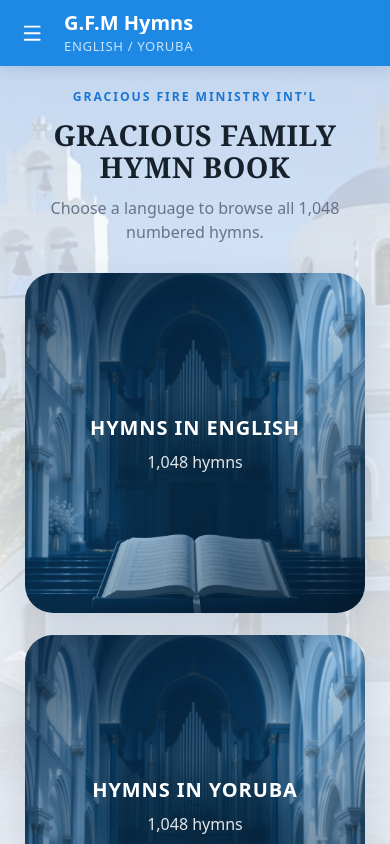
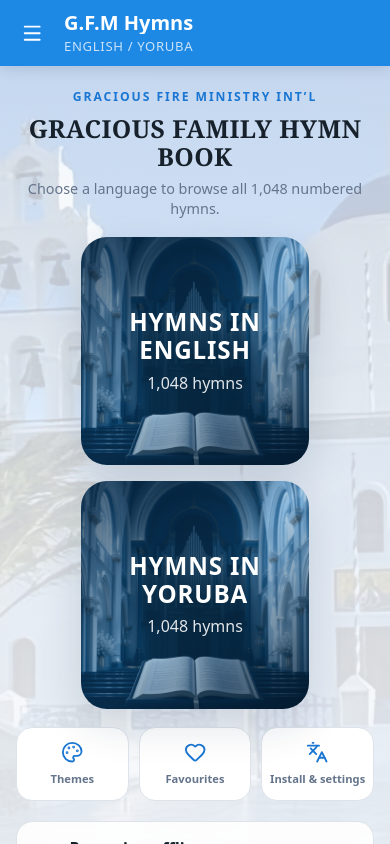
Before and after one commit to Oniprecious/gfm-hymnbook-pwa, a React (Vite) app: page / in a window 390 px wide. Shown: the top 844 px of the page. Built offline with nearby package versions, Linux system fonts and the light colour scheme.

Commit message:
Fit language cards within phone viewport

```diff
--- a/src/styles.css
+++ b/src/styles.css
@@ -102,16 +102,16 @@
 .drawer nav a:hover, .drawer nav button:hover, .drawer nav a.active { background: color-mix(in srgb, var(--primary) 9%, var(--card)); color: var(--primary); }
 
 .home-page { min-height: 100vh; background: var(--surface); }
-.home-main { min-height: calc(100dvh - var(--header-height)); padding: 28px 0 calc(38px + env(safe-area-inset-bottom)); background: linear-gradient(180deg,rgba(245,249,253,.76),rgba(245,247,250,.94)), url('/images/home_church.png') center/cover fixed; }
+.home-main { min-height: calc(100dvh - var(--header-height)); padding: 20px 0 calc(38px + env(safe-area-inset-bottom)); background: linear-gradient(180deg,rgba(245,249,253,.76),rgba(245,247,250,.94)), url('/images/home_church.png') center/cover fixed; }
 :root[data-theme='dark'] .home-main { background: linear-gradient(180deg,rgba(8,24,36,.84),rgba(14,24,34,.96)), url('/images/home_church.png') center/cover fixed; }
 .home-intro { text-align: center; }
-.home-intro h1 { font: 700 clamp(1.8rem, 7.2vw, 3rem)/1.12 Georgia, "Times New Roman", serif; margin: 14px auto 12px; max-width: 700px; letter-spacing: .015em; }
-.home-intro > p:last-child { color: var(--muted); margin: 0 auto; max-width: 580px; font-size: clamp(1rem, 3.5vw, 1.15rem); line-height: 1.55; }
-.language-cards { width: min(100%, 680px); display: grid; gap: 22px; margin: 28px auto 0; }
-.language-card { position: relative; width: min(100%, 340px); aspect-ratio: 1; justify-self: center; overflow: hidden; border-radius: 28px; display: grid; place-items: center; text-align: center; color: #fff; box-shadow: var(--shadow); background: linear-gradient(135deg,rgba(4,36,64,.76),rgba(21,112,177,.34),rgba(4,32,56,.78)), url('/images/language_card_v2.webp') center/cover; transition: transform .18s ease, box-shadow .18s ease; }
+.home-intro h1 { font: 700 clamp(1.55rem, 6vw, 2.45rem)/1.12 Georgia, "Times New Roman", serif; margin: 10px auto 8px; max-width: 700px; letter-spacing: .015em; }
+.home-intro > p:last-child { color: var(--muted); margin: 0 auto; max-width: 580px; font-size: clamp(.9rem, 3.2vw, 1rem); line-height: 1.4; }
+.language-cards { width: min(100%, 680px); display: grid; gap: 16px; margin: 18px auto 0; }
+.language-card { position: relative; width: min(78vw, 290px, 27dvh); aspect-ratio: 1; justify-self: center; overflow: hidden; border-radius: 26px; display: grid; place-items: center; text-align: center; color: #fff; box-shadow: var(--shadow); background: linear-gradient(135deg,rgba(4,36,64,.76),rgba(21,112,177,.34),rgba(4,32,56,.78)), url('/images/language_card_v2.webp') center/cover; transition: transform .18s ease, box-shadow .18s ease; }
 .language-card:hover { transform: translateY(-2px); box-shadow: 0 20px 48px rgba(5,37,63,.25); }
-.language-card span { display: flex; flex-direction: column; gap: 10px; padding: 24px; }
-.language-card strong { font-size: clamp(1.25rem, 5vw, 1.8rem); letter-spacing: .045em; }
+.language-card span { display: flex; flex-direction: column; gap: 8px; padding: 18px; }
+.language-card strong { max-width: 230px; font-size: clamp(1.35rem, 6.2vw, 1.75rem); line-height: 1.15; letter-spacing: .035em; }
 .language-card small { font-size: 1rem; color: rgba(255,255,255,.88); }
 .continue-card { margin-top: 20px; min-height: 72px; padding: 14px 18px; display: flex; align-items: center; gap: 14px; border: 1px solid var(--divider); border-radius: 18px; background: var(--card); box-shadow: 0 6px 18px rgba(12,43,70,.08); }
 .continue-card > svg { color: var(--primary); }
@@ -227,7 +227,7 @@
 
 @media (min-width: 720px) {
   .language-cards { grid-template-columns: 1fr 1fr; }
-  .language-card { width: 100%; }
+  .language-card { width: min(100%, 300px); }
   .theme-grid { grid-template-columns: 1fr 1fr; }
   .reader-navigation { width: min(760px,calc(100% - 32px)); left: 50%; right: auto; transform: translateX(-50%); border: 1px solid var(--divider); border-bottom: 0; border-radius: 18px 18px 0 0; }
 }
@@ -247,6 +247,7 @@
 
 @media (orientation: landscape) and (max-height: 560px) {
   .language-cards { grid-template-columns: 1fr 1fr; }
+  .language-card { width: min(100%, 230px, 55dvh); }
   .catalogue-hero { min-height: 190px; }
   .splash img { height: 38vh; }
 }
```
